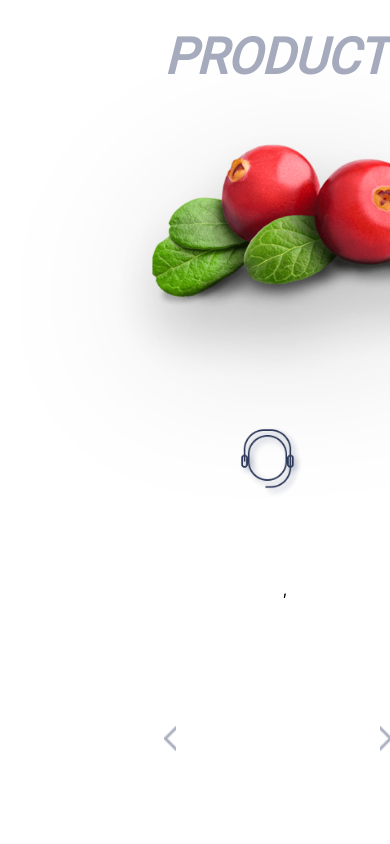
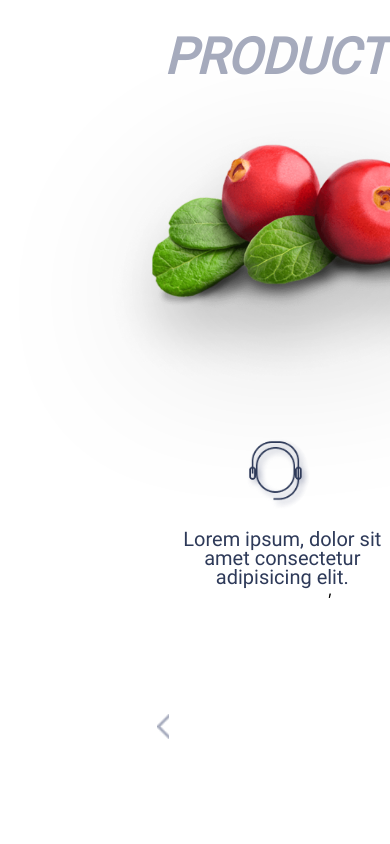
Before and after one commit to denosaur98/Tesonero, a React (Create React App) app: page / in a window 390 px wide. Shown: the top 844 px of the page. Built offline with nearby package versions, Linux system fonts and the light colour scheme.

Commit message:
mobile_ok

```diff
--- a/src/components/sectionMain/SectionMain.module.css
+++ b/src/components/sectionMain/SectionMain.module.css
@@ -194,7 +194,7 @@
     position: absolute;
     width: 150%;
     height: 829px;
-    margin-top: -100px;
+    margin-top: -200px;
     left: 0;
   }
   .section_container .left_section_container {
@@ -302,7 +302,7 @@
     margin-top: 600px;
   }
   .section_container .p1 {
-    top: 245vw;
+    top: 270vw;
     text-align: left;
     position: absolute;
     width: 342px;
@@ -321,13 +321,13 @@
     position: absolute;
     width: 30vw;
     height: 30vw;
-    top: 250vw;
+    top: 276vw;
     left: 120px;
     background-size: cover;
     filter: drop-shadow(0px 8px 15px rgba(0, 0, 0, 0.5));
   }
   .section_container .photo_mini2 {
-    top: 274vw;
+    top: 304vw;
     background-image: url('./Rectangle\ 88.png');
     box-sizing: border-box;
     position: relative;
@@ -338,7 +338,7 @@
     filter: drop-shadow(0px 8px 15px rgba(0, 0, 0, 0.5));
   }
   .section_container .p2 {
-    top: 312vw;
+    top: 341vw;
     text-align: left;
     position: absolute;
     width: 342px;
--- a/src/components/slider/Slider.module.css
+++ b/src/components/slider/Slider.module.css
@@ -1,6 +1,6 @@
 .carousel {
   position: relative;
-  margin-left: -90px;
+  margin-left: -180px;
 }
 .carouselInner {
   position: relative;
@@ -9,7 +9,7 @@
   height: 300px;
 }
 .carouselItem {
-  margin-left: 50px;
+  margin-left: 100px;
   position: absolute;
   top: 0;
   left: 0;
@@ -22,9 +22,10 @@
   opacity: 1;
 }
 .arrows {
+  margin-top: -8%;
   display: flex;
   justify-content: space-between;
-  margin-left: -17%;
+  margin-left: -3.5%;
 }
 .visuallyHidden {
   background: none;
@@ -43,11 +44,11 @@
   background-size: cover;
   transform: rotate(180deg);
   border: none;
-  margin-right: 30%;
+  margin-right: 15%;
 }
 .operator {
   position: relative;
-  margin-left: -3%;
+  margin-left: -2%;
   background-image: url('./82.png');
   background-size: cover;
   width: 64px;
@@ -57,7 +58,7 @@
 }
 .square {
   position: relative;
-  margin-left: -24px;
+  margin-left: -23px;
   background-image: url('./83.png');
   background-size: cover;
   width: 82px;
@@ -66,7 +67,7 @@
 }
 .note {
   position: relative;
-  margin-left: -7px;
+  margin-left: -4px;
   background-image: url('./81.png');
   background-size: cover;
   box-sizing: border-box;
@@ -77,7 +78,7 @@
 }
 .item {
   position: relative;
-  margin-left: -20px;
+  margin-left: -19px;
   background-image: url('./84.png');
   background-size: cover;
   width: 96px;
@@ -85,3 +86,15 @@
   box-sizing: border-box;
   top: 0;
 }
+.carouselText {
+  margin-left: -70px;
+  height: 100px;
+  width: 200px;
+  font-family: 'Roboto';
+  font-style: normal;
+  font-weight: 400;
+  font-size: 20px;
+  line-height: 19px;
+  text-align: center;
+  color: #2E3A59;
+}
--- a/src/components/slider/Slider.tsx
+++ b/src/components/slider/Slider.tsx
@@ -5,11 +5,11 @@ function Slider(props) {
   const [activeIndex, setActiveIndex] = useState(0);
 
   const slideLeft = () => {
-    setActiveIndex((activeIndex - 1 + 4) % 4);
+    setActiveIndex((activeIndex - 1 + 5) % 5);
   };
 
   const slideRight = () => {
-    setActiveIndex((activeIndex + 1) % 4);
+    setActiveIndex((activeIndex + 1) % 5);
   };
 
   return (
@@ -17,22 +17,29 @@ function Slider(props) {
       <div className={css.carouselInner}>
         <div className={`${css.carouselItem} ${activeIndex === 0 ? css.active : ''}`}>
           <div className={css.operator}></div>
+          <p className={css.carouselText}>Lorem ipsum, dolor sit amet consectetur adipisicing elit.</p>
         </div>
         <div className={`${css.carouselItem} ${activeIndex === 1 ? css.active : ''}`}>
           <div className={css.square}></div>
+          <p className={css.carouselText}>Lorem ipsum, dolor sit amet consectetur adipisicing elit.</p>
         </div>
         <div className={`${css.carouselItem} ${activeIndex === 2 ? css.active : ''}`}>
           <div className={css.note}></div>
+          <p className={css.carouselText}>Lorem ipsum, dolor sit amet consectetur adipisicing elit.</p>
         </div>
         <div className={`${css.carouselItem} ${activeIndex === 3 ? css.active : ''}`}>
           <div className={css.item}></div>
+          <p className={css.carouselText}>Lorem ipsum, dolor sit amet consectetur adipisicing elit.</p>
+        </div>
+        <div className={`${css.carouselItem} ${activeIndex === 4 ? css.active : ''}`}>
+          <div className={css.square}></div>
+          <p className={css.carouselText}>Lorem ipsum, dolor sit amet consectetur adipisicing elit.</p>
         </div>
       </div>
       <div className={css.arrows}>
         <button className={css.visuallyHidden} type="button" onClick={slideLeft}/>
         <button className={css.visuallyHiddenW} type="button" onClick={slideRight}/>
       </div>
-
     </div>
   );
 }
```
